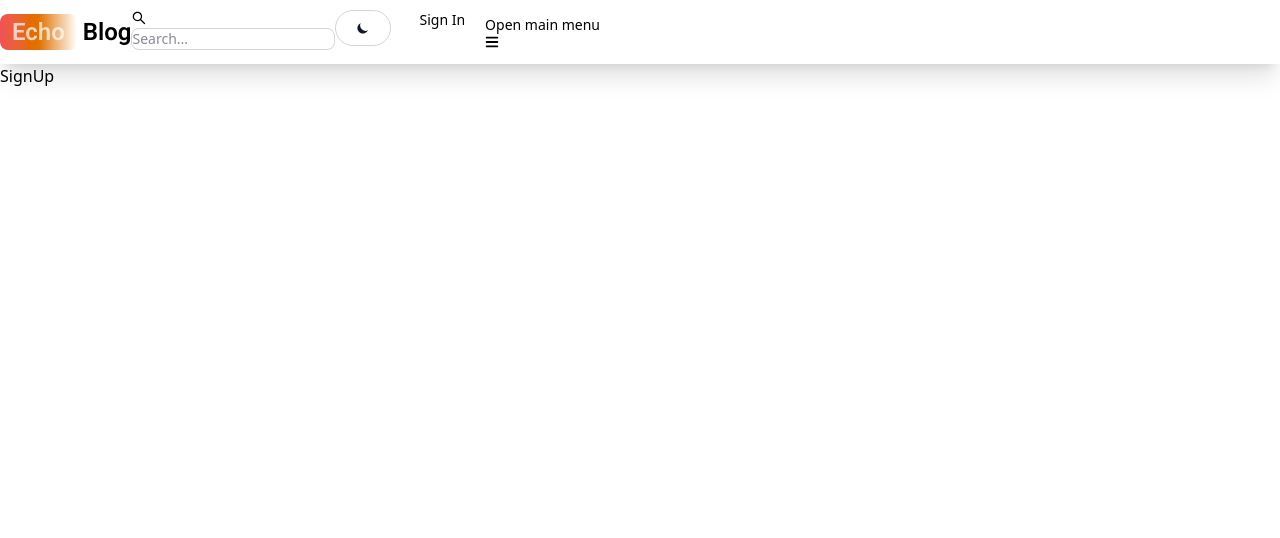
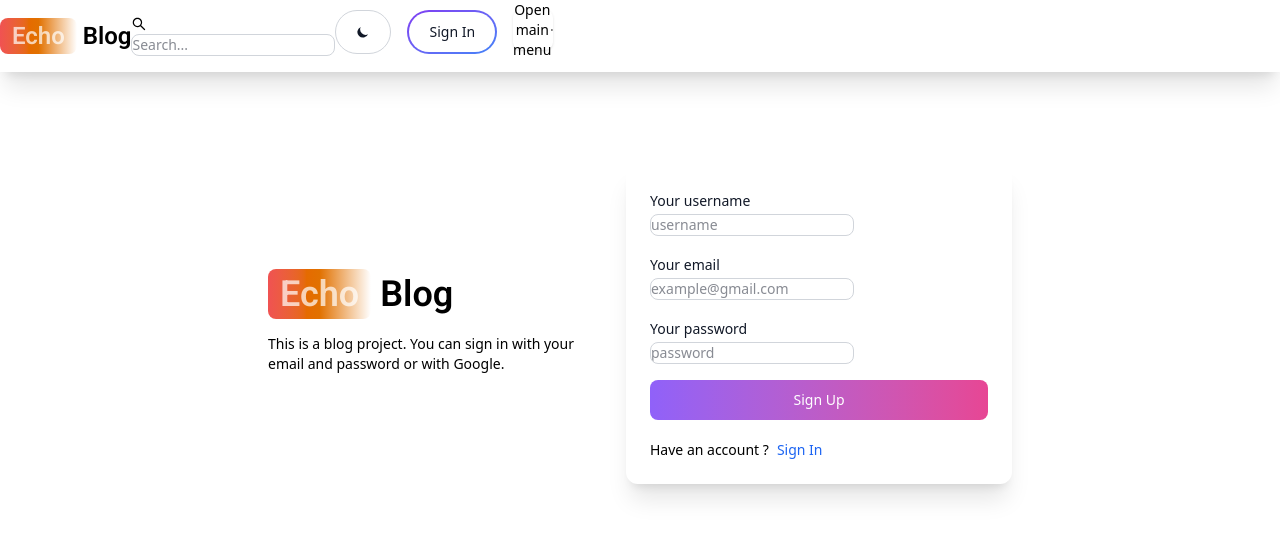
Before and after one commit to Jha-Shiva/Blog_Project, a React (Vite) app in the folder client/: page /sign-up in a window 1280 px wide. Shown: the top 538 px of the page. Built offline with nearby package versions, Linux system fonts and the light colour scheme.

Commit message:
Created signup UI

```diff
--- a/client/src/components/Header.jsx
+++ b/client/src/components/Header.jsx
@@ -25,22 +25,25 @@ const Header = () => {
         />
       </form>
       <Button className="lg:hidden text-gray-900 bg-white border border-gray-300 focus:outline-none hover:bg-gray-100 focus:ring-4
-      focus:ring-gray-100 font-medium rounded-full text-sm px-5 py-2.5 me-2 mb-2 dark:bg-gray-800 dark:text-white
+      focus:ring-gray-100 font-medium rounded-full text-sm me-2 mb-2 dark:bg-gray-800 dark:text-white
       dark:border-gray-600 dark:hover:bg-gray-700 dark:hover:border-gray-600 dark:focus:ring-gray-700" >
         <AiOutlineSearch />
       </Button>
-      <div className='flex md:order-2'>
 
-        <DarkThemeToggle className=' text-gray-900 bg-white border border-gray-300 focus:outline-none hover:bg-gray-100 focus:ring-4
+      <div className='flex md:order-2 gap-2'>
+
+        <DarkThemeToggle className='hidden text-gray-900 bg-white border border-gray-300 focus:outline-none hover:bg-gray-100 focus:ring-4
         focus:ring-gray-100 font-medium rounded-full text-sm px-5 py-2.5 me-2 mb-2
         dark:bg-gray-800 dark:text-white dark:border-gray-600 dark:hover:bg-gray-700 dark:hover:border-gray-600 dark:focus:ring-gray-700 sm:inline'/>
 
         <Link to='/sign-in'>
-          <Button pill>
-            Sign In
-          </Button>
+          <button class=" relative inline-flex items-center justify-center p-0.5 mb-2 me-2 overflow-hidden text-sm font-medium text-gray-900 rounded-3xl group bg-gradient-to-br from-purple-600 to-blue-500 group-hover:from-purple-600 group-hover:to-blue-500 hover:text-white dark:text-white focus:ring-4 focus:outline-none focus:ring-blue-300 dark:focus:ring-blue-800">
+            <span class="relative px-5 py-2.5 transition-all ease-in duration-75 bg-white dark:bg-gray-900 rounded-3xl group-hover:bg-transparent group-hover:dark:bg-transparent">
+              Sign In
+            </span>
+          </button>
         </Link>
-        <NavbarToggle/>
+        <NavbarToggle className='w-10 h-10 shadow-sm'/>
       </div>
         <NavbarCollapse>
           <NavbarLink as={'div'} active={path === '/'}>
--- a/client/src/pages/SignUp.jsx
+++ b/client/src/pages/SignUp.jsx
@@ -1,8 +1,66 @@
+import { Button, Label, TextInput } from 'flowbite-react'
 import React from 'react'
+import { Link } from 'react-router-dom'
 
 const SignUp = () => {
   return (
-    <div>SignUp</div>
+    <div className='min-h-screen mt-20'>
+      <div className='flex p-3 max-w-3xl mx-auto flex-col md:flex-row md:items-center gap-5'>
+        {/* left */}
+        <div className='flex-1 '>
+          <Link
+          to="/"
+          className="font-bold dark:text-white text-4xl" id='blog-name'
+          >
+            <span className="px-3 py-1 bg-gradient-to-r from-red-500 via-amber-600 border-t-rose-700 rounded-lg text-white/70 hover:text-white ">
+              Echo
+            </span>{" "}
+            Blog
+          </Link>
+          <p className='text-sm mt-5'>
+            This is a blog project. You can sign in with your email and password or with Google.
+          </p>
+        </div>
+
+        {/* right */}
+        <div className='flex-1 shadow-xl p-6 rounded-xl'>
+          <form action="" className='flex flex-col gap-4'>
+            <div>
+              <Label htmlFor='username'>Your username</Label>
+              <TextInput id='username' type='text' name='username' placeholder='username' required/>
+            </div>
+
+            <div>
+              <Label htmlFor='email'>Your email</Label>
+              <TextInput id='email' type='email' name='email' placeholder='example@gmail.com' required/>
+            </div>
+
+            <div>
+              <Label htmlFor='password'>Your password</Label>
+              <TextInput id='password' type='password' name='password' placeholder='password' required/>
+            </div>
+
+            <Button
+              className='bg-gradient-to-r from-purple-500 to-pink-500 text-white hover:bg-gradient-to-l focus:ring-purple-200 dark:focus:ring-purple-800'
+              type='submit'
+            >
+              Sign Up
+            </Button>
+
+          </form>
+
+          <div className='flex gap-2 text-sm mt-5'>
+            <span>Have an account ?</span>
+            <Link to={'/sign-in'}
+              className='text-blue-600'
+            >
+              Sign In
+            </Link>
+          </div>
+
+        </div>
+      </div>
+    </div>
   )
 }
 
```
Also changed, not shown: client/src/App.css (line endings or trailing spaces).
